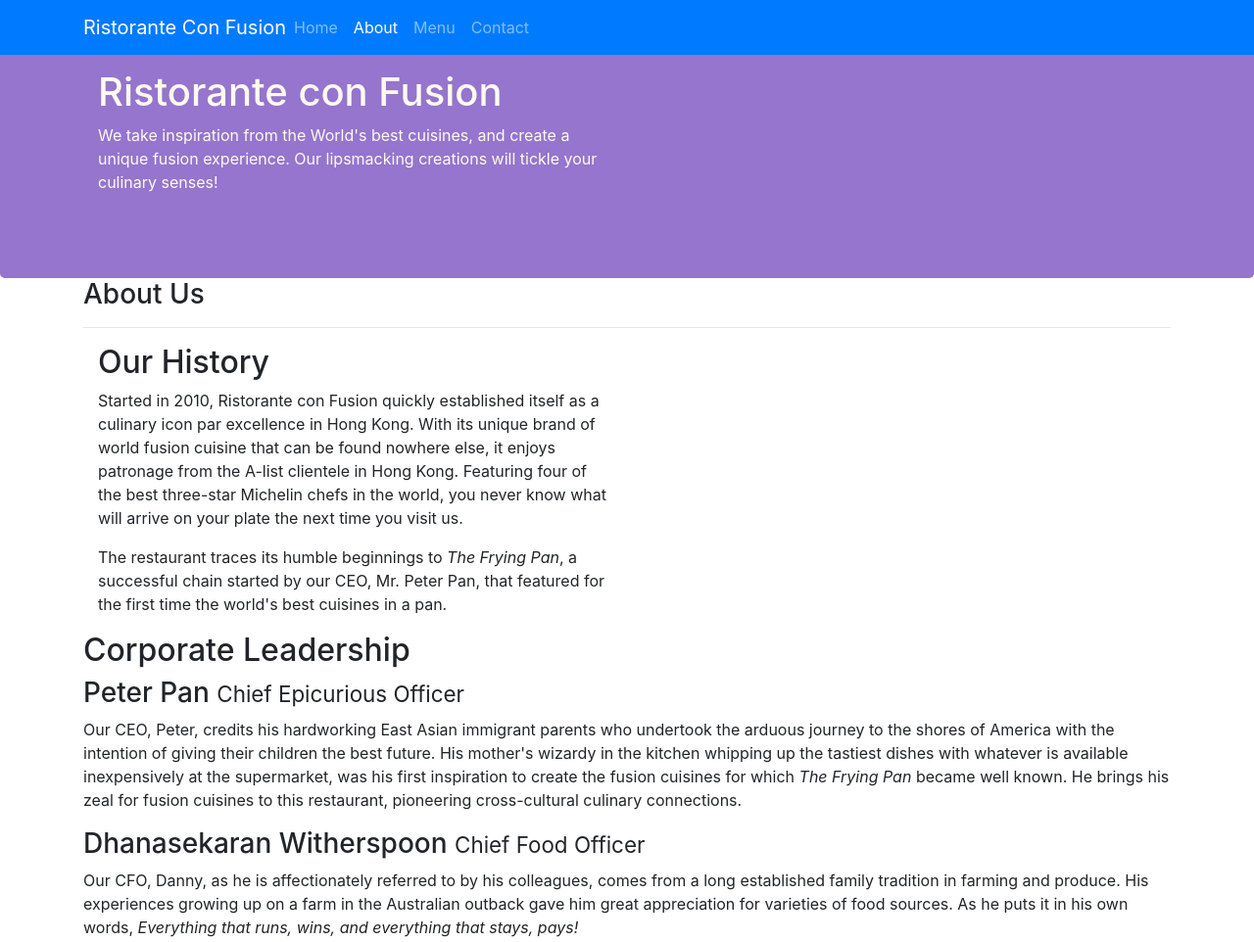
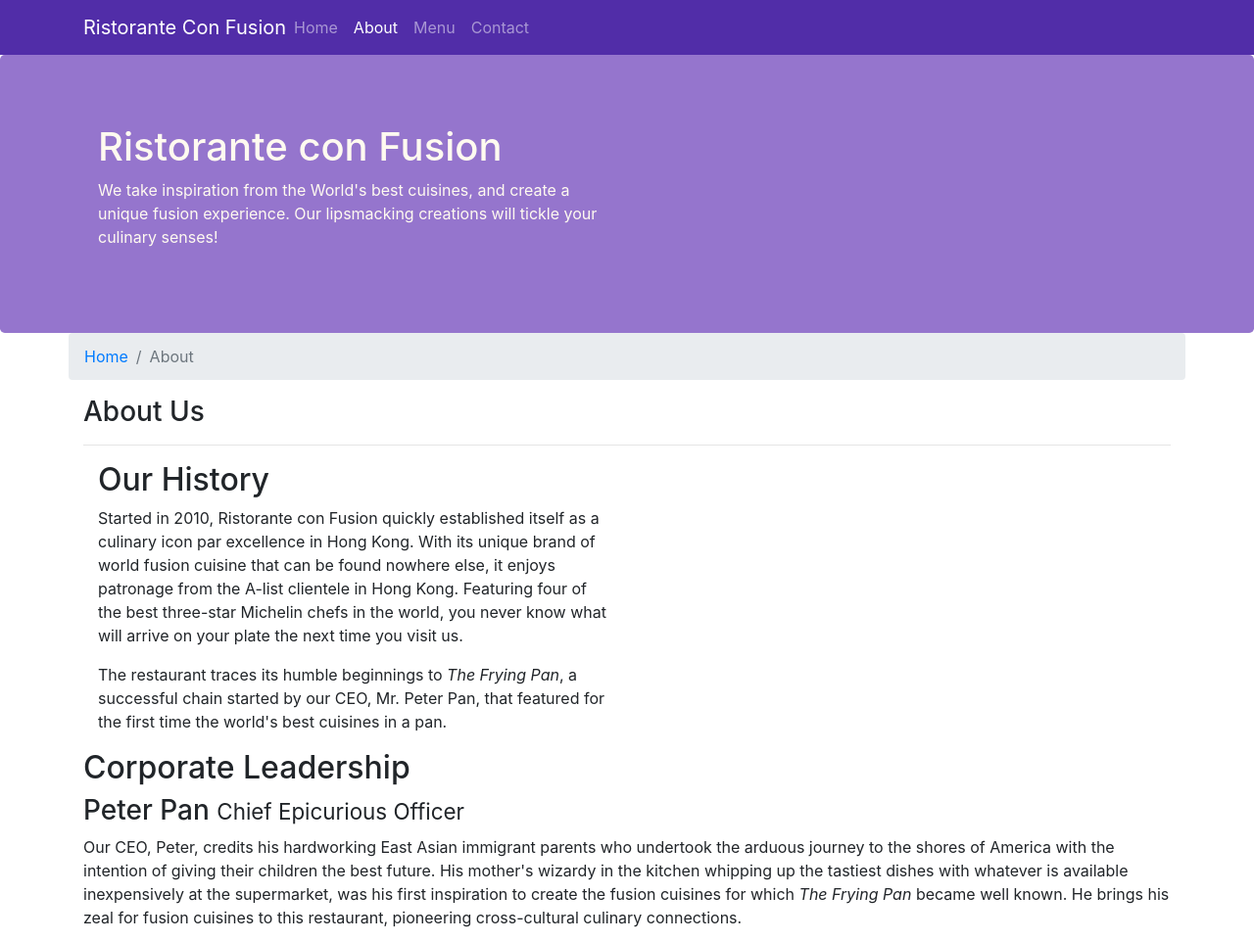
Before and after one commit to htkz/bootstrap-practice, a website: page aboutus.html in a window 1280 px wide. Shown: the top 962 px of the page at 98% size. Drawn offline with nearby package versions, Linux system fonts and the light colour scheme.

Commit message:
Added breadcrumb

```diff
--- a/aboutus.html
+++ b/aboutus.html
@@ -7,7 +7,7 @@
     <link rel="stylesheet" href="./css/styles.css">
 <head>
 <body>
-    <nav class="navbar navbar-expand-sm navbar-dark bg-primary fixed-top">
+    <nav class="navbar navbar-expand-sm navbar-dark fixed-top">
         <div class="container">
             <button class="navbar-toggler" type="button" data-toggle="collapse" data-target="#Navbar">
                 <span class="navbar-toggler-icon" ></span>
@@ -37,8 +37,12 @@
     </header>
 
     <div class="container">
-        <div>
-            <div>
+        <div class="row">
+            <ol class="col-12 breadcrumb">
+                <li class="breadcrumb-item"><a href="./index.html">Home</a></li>
+                <li class="breadcrumb-item active">About</li>
+            </ol>
+            <div class="col-12">
                <h3>About Us</h3>
                <hr>
             </div>
--- a/css/styles.css
+++ b/css/styles.css
@@ -28,3 +28,12 @@
     margin: 0px;
     color: #0f0f0f;
 }
+
+body {
+    padding: 56px 0 0 0;
+    z-index: 0;
+}
+
+.navbar-dark {
+    background-color: #512da8;
+}
```
Also changed, not shown: index.html (+1 -1 lines).
